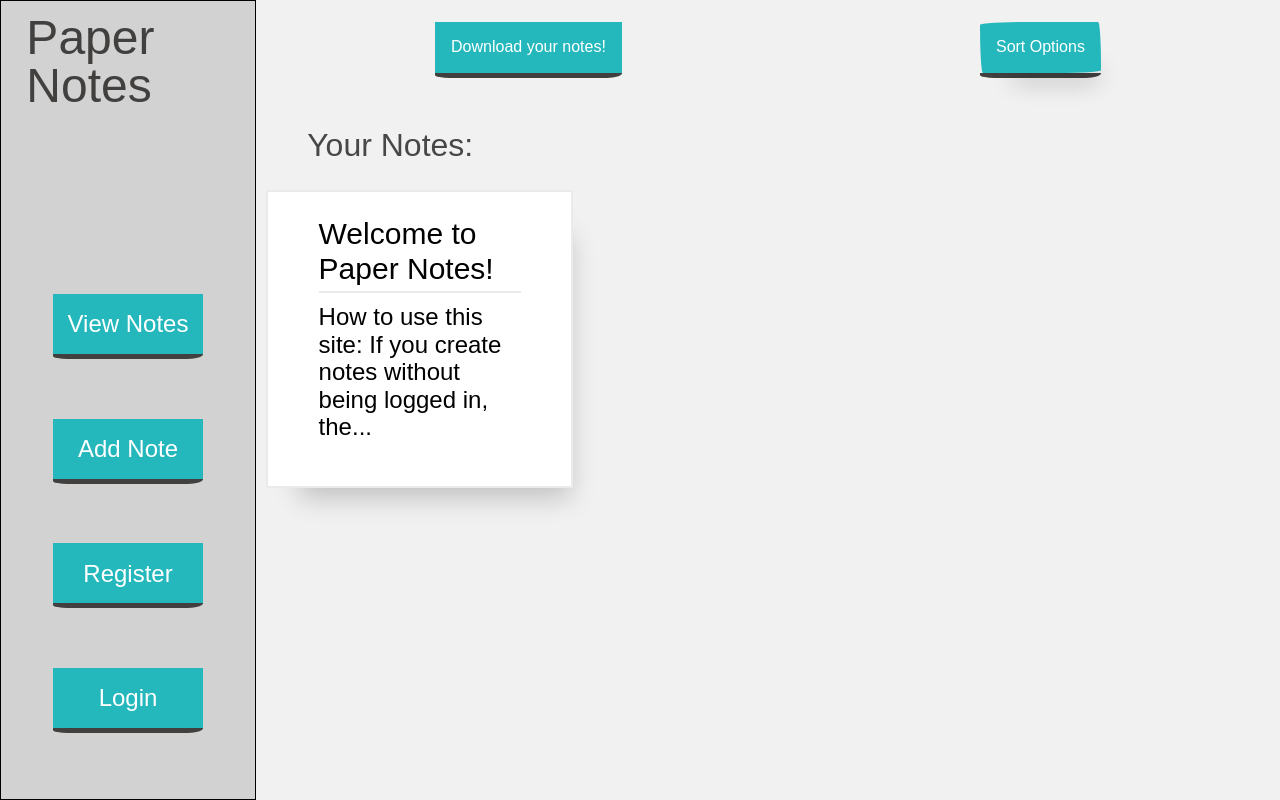
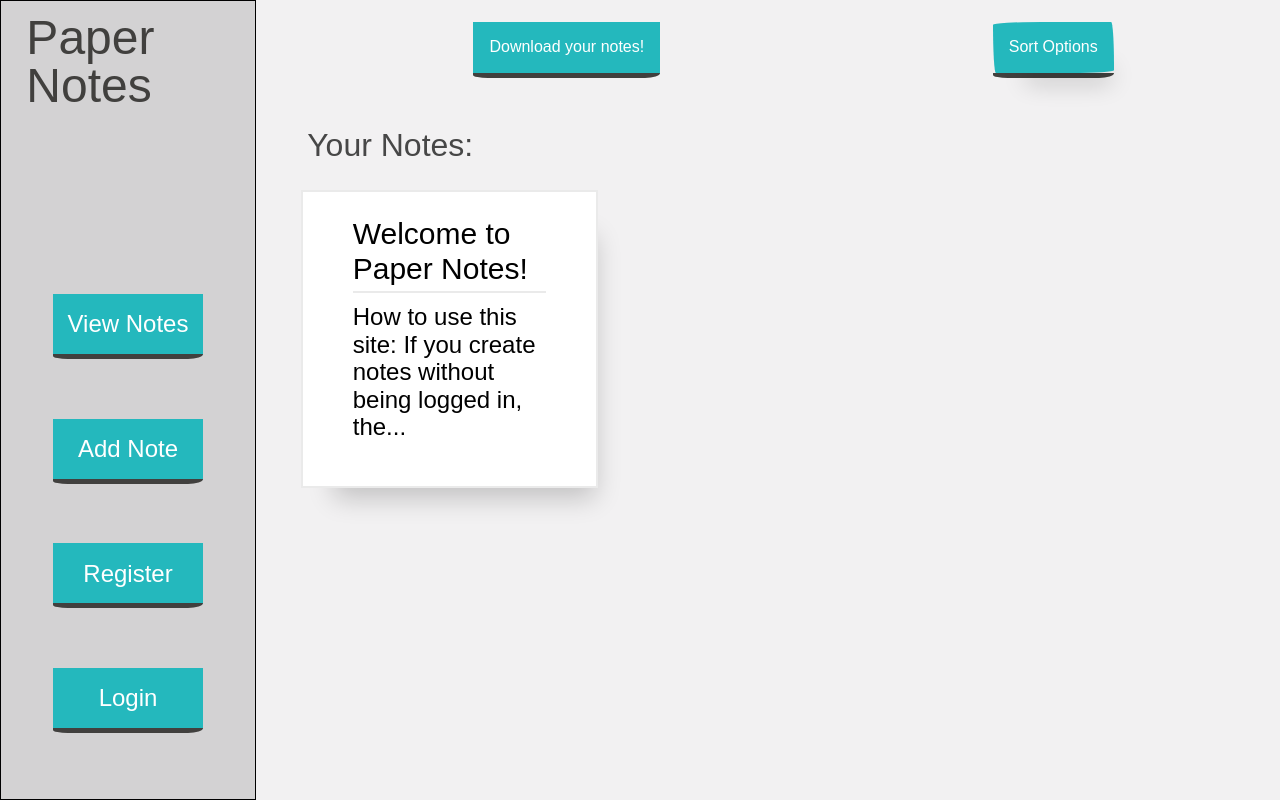
Before and after one commit to AM-Myrick/PaperCSS-FEPW, a React (Create React App) app: page / in a window 1280 px wide. Built offline with nearby package versions, Linux system fonts and the light colour scheme; a web font is replaced by a local one.

Commit message:
add a max-width to all notes page

```diff
--- a/src/Components/Notes/AllNotes.css
+++ b/src/Components/Notes/AllNotes.css
@@ -115,11 +115,14 @@ section h2 {
     margin-top: 0;
   }
 
-  section h2 {
+  section .btn-container, section h2, section .notes {
+    max-width: 1000px;
     margin-left: 5%;
+    margin-right: auto;
   }
 
   section .notes {
     justify-content: flex-start;
+    margin-left: calc(5% - 16px);
   }
 }
```
